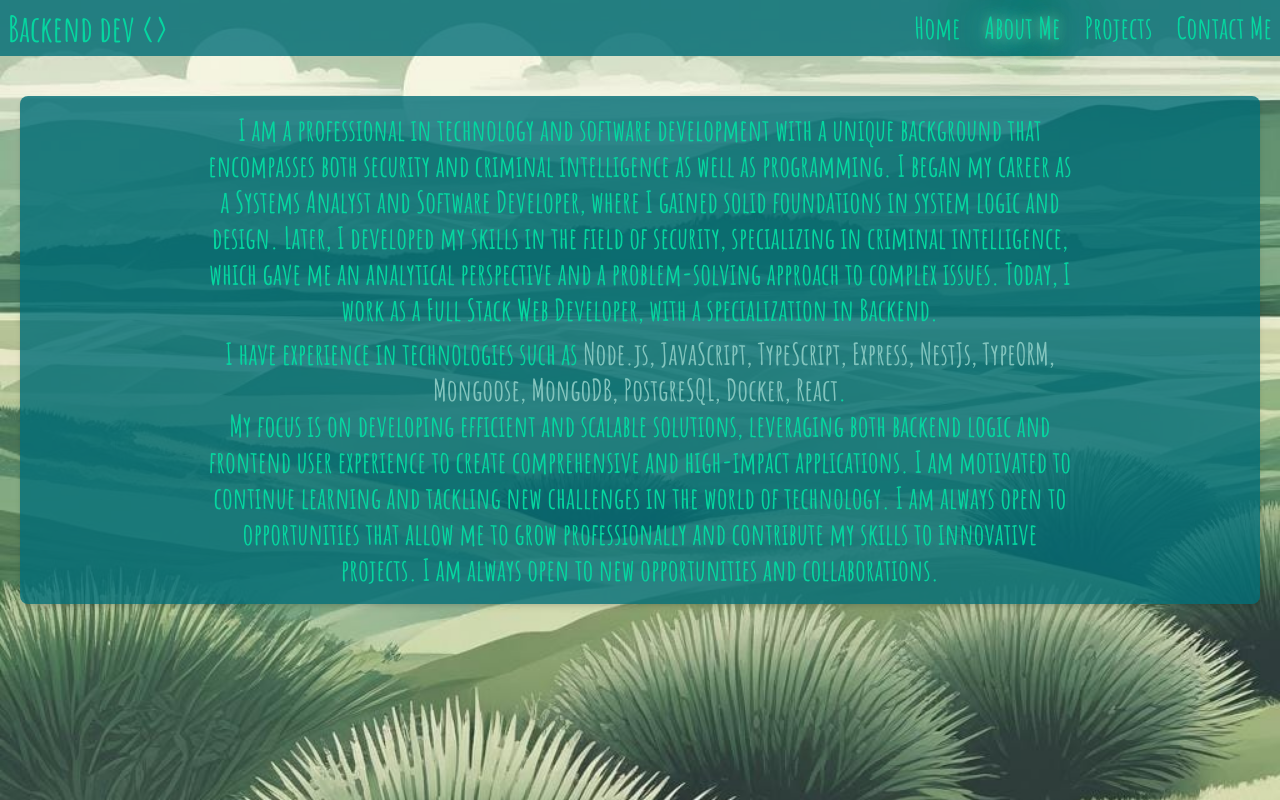
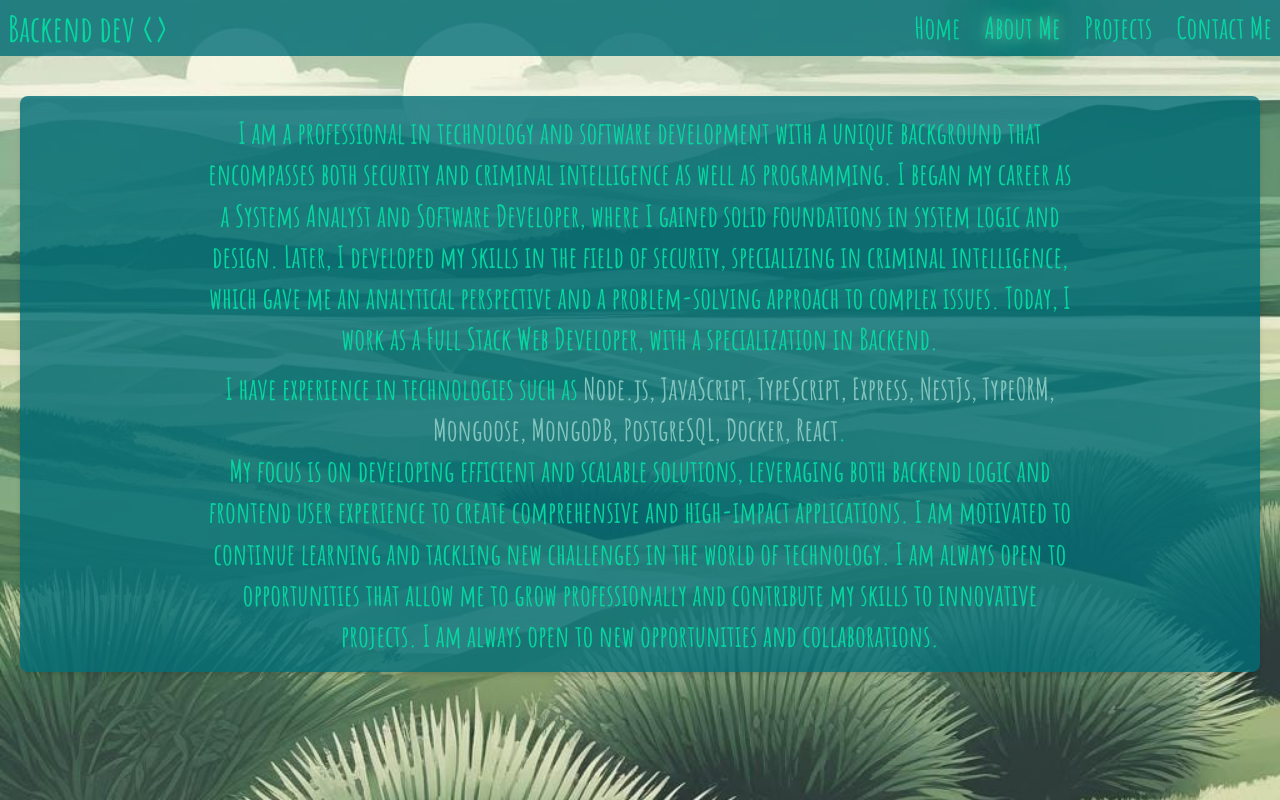
Before and after one commit to Lisandro85/portfolio, a Next.js app in the folder portfolio/: page /about in a window 1280 px wide. Shown: the top 800 px of the page. Built offline with nearby package versions, Linux system fonts and the light colour scheme; a web font is replaced by a local one.

Commit message:
fixed styles

```diff
--- a/portfolio/src/app/about/aboutMe.tsx
+++ b/portfolio/src/app/about/aboutMe.tsx
@@ -4,7 +4,7 @@ export default function AboutMe() {
       {/* Contenedor con margen a los lados */}
       <div className="max-w-4xl mx-auto text-center px-4">
         {/* Agregado px-4 para el margen lateral en pantallas grandes */}
-        <p className=" text-4xl sm:text-3xl md:text-3xl leading-relaxed text-[#06d6a0] font-bold font-Amatic-SC break-words">
+        <p className=" text-4xl sm:text-3xl md:text-3xl leading-snug sm:leading-snug md:leading-snug text-[#06d6a0] font-bold font-Amatic-SC break-words">
           {`I am a professional in technology and software development with a unique background that encompasses both security and criminal intelligence as well as programming. I began my career as a Systems Analyst and Software Developer, where I gained solid foundations in system logic and design. Later, I developed my skills in the field of security, specializing in criminal intelligence, which gave me an analytical perspective and a problem-solving approach to complex issues. Today, I work as a Full Stack Web Developer, with a specialization in Backend.`}
 
           {/* Tecnologías con hover y escala */}
--- a/portfolio/src/app/contact/contact.tsx
+++ b/portfolio/src/app/contact/contact.tsx
@@ -9,7 +9,7 @@ export default function Contact() {
       </h1>
 
       {/* Descripción */}
-      <p className="text-5xl sm:text-3xl md:text-4xl mt-4 text-[#06d6a0] font-bold font-Amatic-SC text-center leading-relaxed">
+      <p className="text-5xl sm:text-3xl md:text-4xl mt-4 text-[#06d6a0] font-bold font-Amatic-SC text-center leading-snug sm:leading-normal md:leading-relaxed">
         Feel free to reach out to me via LinkedIn, GitHub, or email. I&apos;m
         always open to new opportunities and collaborations!
       </p>
--- a/portfolio/src/app/home/home.tsx
+++ b/portfolio/src/app/home/home.tsx
@@ -23,7 +23,7 @@ export default function Home() {
             <h2 className="text-5xl sm:text-5xl md:text-6xl font-bold text-[#06d6a0] font-Amatic-SC">
               Lisandro Bedotti
             </h2>
-            <p className="text-3xl sm:text-4xl md:text-5xl mt-2 text-[#06d6a0] font-Amatic-SC leading-normal">
+            <p className="text-3xl sm:text-4xl md:text-5xl mt-2 text-[#06d6a0] font-Amatic-SC leading-snug sm:leading-snug md:leading-snug">
               &quot;Hello! I&apos;m a software developer of dynamic web
               solutions,
               <br /> with a strong focus on backend technologies.&quot;
```
